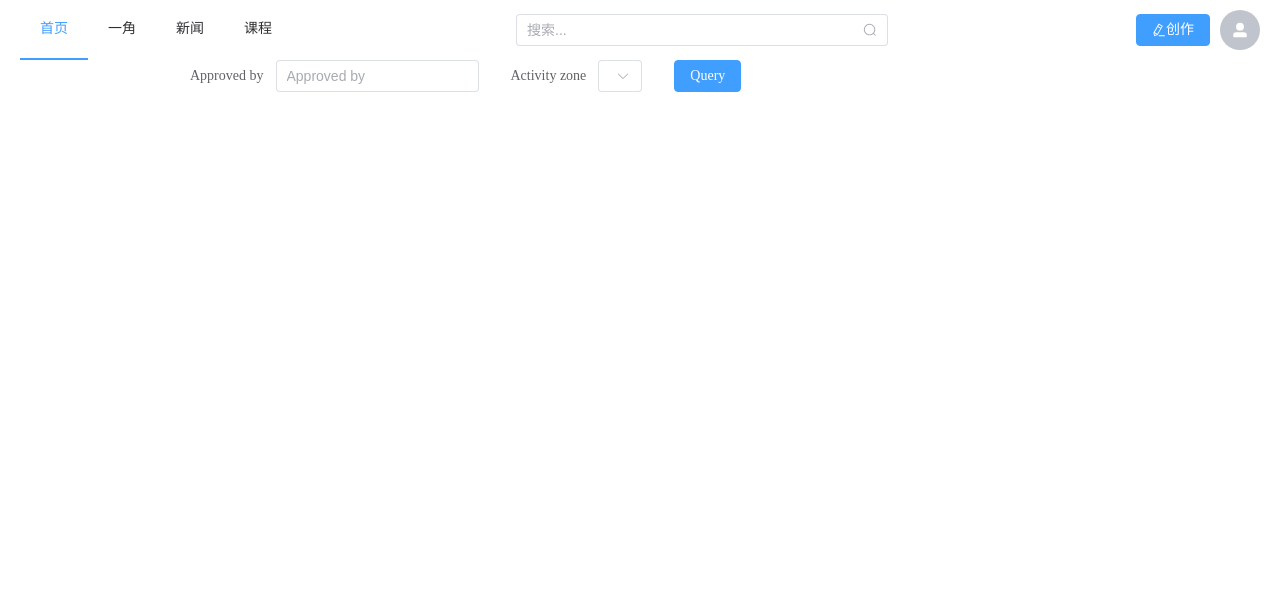
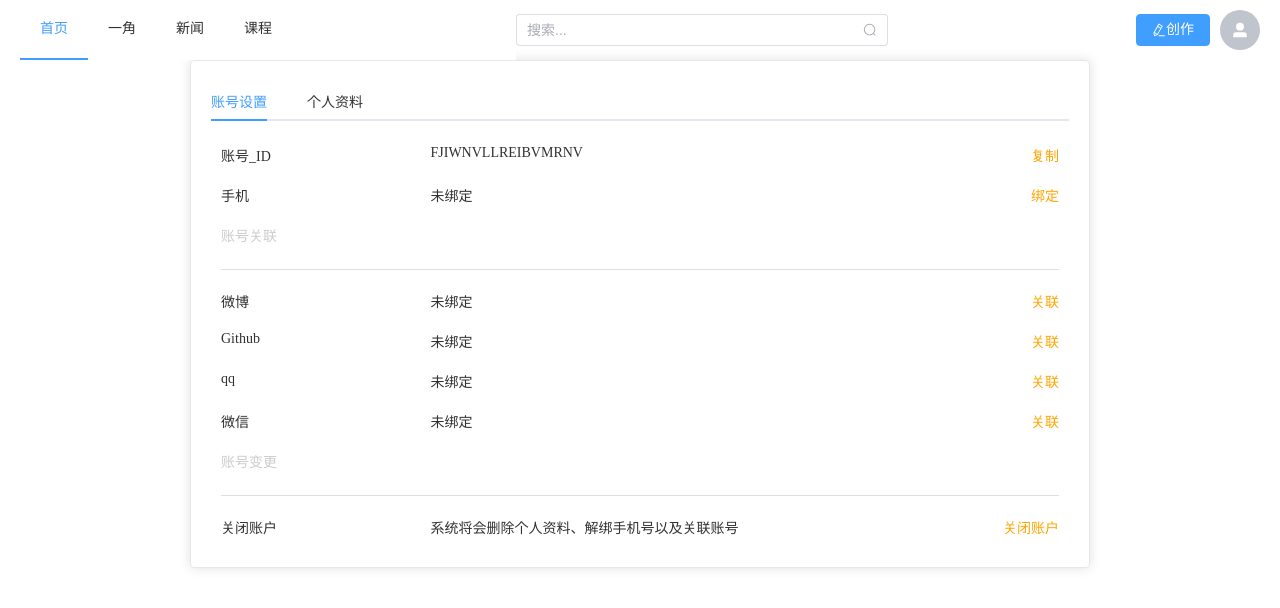
Before and after one commit to 410983459/find-project, a Vue app: page /#/setting in a window 1280 px wide. Shown: the top 608 px of the page. Built offline with nearby package versions, Linux system fonts and the light colour scheme; what @kangc/v-md-editor would draw is missing.

Commit message:
feat：添加账号设置组件模块

```diff
--- a/src/assets/css/reset.css
+++ b/src/assets/css/reset.css
@@ -323,3 +323,7 @@ a:hover img {
 .c-999 {
   color: #999;
 }
+
+.cp {
+  cursor: pointer;
+}
--- /dev/null
+++ b/src/components/settingInfo/accountSettings.vue
@@ -0,0 +1,46 @@
+<!--
+ * @Author: ZhouCong
+ * @Date: 2022-03-04 16:55:42
+ * @LastEditors: ZhouCong
+ * @LastEditTime: 2022-03-28 17:09:29
+ * @Description: file content
+ * @FilePath: \find-project\src\components\settingInfo\accountSettings.vue
+-->
+<template>
+  <div class="accountSetting">
+    <template v-for="item in listInfo" :key="item.key">
+      <el-row class="pa-2 fs-12" style="color: #ccc" v-if="item.subtitle">
+        <el-col :span="12">{{ item.subtitle }}</el-col>
+        <el-divider />
+      </el-row>
+      <el-row class="pa-2">
+        <el-col :span="6">{{ item.label }}</el-col>
+        <el-col :span="10">{{ item.init }}</el-col>
+        <el-col :span="8" class="ta-r cp" style="color: orange">{{
+          item.operate
+        }}</el-col>
+      </el-row>
+    </template>
+  </div>
+</template>
+<script lang="ts">
+import { listInfo } from "@/views/settingInfo/pageConfig";
+import { defineComponent, reactive } from "vue";
+
+export default defineComponent({
+  components: {},
+  setup() {
+    const state = reactive({
+      listInfo,
+    });
+    return { ...state };
+  },
+});
+</script>
+<style lang="less">
+.accountSetting {
+  .el-divider--horizontal {
+    margin-bottom: 0;
+  }
+}
+</style>
--- a/src/components/settingInfo/settingInfoFrom.vue
+++ b/src/components/settingInfo/settingInfoFrom.vue
@@ -2,13 +2,28 @@
  * @Author: ZhouCong
  * @Date: 2022-03-04 16:55:42
  * @LastEditors: ZhouCong
- * @LastEditTime: 2022-03-04 17:43:36
+ * @LastEditTime: 2022-03-28 16:23:51
  * @Description: file content
  * @FilePath: \find-project\src\components\settingInfo\settingInfoFrom.vue
 -->
 <template>
   <div class="settingInfo mainBox mt-2">
-    <el-form :inline="true" :model="formInline" class="demo-form-inline">
+    <el-card class="box-card">
+      <div class="card-header">
+        <el-tabs
+          v-model="activeName"
+          class="demo-tabs"
+          @tab-click="handleClick"
+        >
+          <el-tab-pane label="账号设置" name="first">
+            <accountSettings></accountSettings>
+          </el-tab-pane>
+          <el-tab-pane label="个人资料" name="second">
+            <el-form
+              :inline="true"
+              :model="formInline"
+              class="demo-form-inline"
+            >
               <el-form-item label="Approved by">
                 <el-input
                   v-model="formInline.user"
@@ -16,7 +31,10 @@
                 ></el-input>
               </el-form-item>
               <el-form-item label="Activity zone">
-        <el-select v-model="formInline.region" placeholder="Activity zone">
+                <el-select
+                  v-model="formInline.region"
+                  placeholder="Activity zone"
+                >
                   <el-option label="Zone one" value="shanghai"></el-option>
                   <el-option label="Zone two" value="beijing"></el-option>
                 </el-select>
@@ -25,22 +43,32 @@
                 <el-button type="primary" @click="onSubmit">Query</el-button>
               </el-form-item>
             </el-form>
+          </el-tab-pane>
+        </el-tabs>
+      </div>
+    </el-card>
   </div>
 </template>
 <script lang="ts">
 import { defineComponent, reactive } from "vue";
+import accountSettings from "./accountSettings.vue";
 
 export default defineComponent({
-  components: {},
+  components: { accountSettings },
   setup() {
-    const formInline = reactive({
+    const state = reactive({
+      activeName: "first",
+      formInline: {
         user: "",
         region: "",
+        activeName: "first",
+      },
     });
     const onSubmit = () => {
       console.log("submit!");
     };
-    return { formInline, onSubmit };
+    const handleClick = () => {};
+    return { ...state, onSubmit, handleClick };
   },
 });
 </script>
--- /dev/null
+++ b/src/views/settingInfo/pageConfig.ts
@@ -0,0 +1,55 @@
+/*
+ * @Author: ZhouCong
+ * @Date: 2022-03-28 16:28:33
+ * @LastEditors: ZhouCong
+ * @LastEditTime: 2022-03-28 17:02:51
+ * @Description: file content
+ * @FilePath: \find-project\src\views\settingInfo\pageConfig.ts
+ */
+import { ListInfo } from '@/interface/basic'
+export const listInfo: ListInfo[] = [
+    {
+        label: '账号_ID',
+        key: 'id',
+        operate: '复制',
+        init: 'FJIWNVLLREIBVMRNV'
+    },
+    {
+        label: '手机',
+        key: 'phone',
+        operate: '绑定',
+        init: '未绑定'
+    },
+    {
+        label: '微博',
+        key: 'wb',
+        subtitle: '账号关联',
+        operate: '关联',
+        init: '未绑定'
+    },
+    {
+        label: 'Github',
+        key: 'git',
+        operate: '关联',
+        init: '未绑定'
+    },
+    {
+        label: 'qq',
+        key: 'qq',
+        operate: '关联',
+        init: '未绑定'
+    },
+    {
+        label: '微信',
+        key: 'wx',
+        operate: '关联',
+        init: '未绑定'
+    },
+    {
+        label: '关闭账户',
+        key: 'wx',
+        subtitle: '账号变更',
+        operate: '关闭账户',
+        init: '系统将会删除个人资料、解绑手机号以及关联账号'
+    },
+]
```
Also changed, not shown: src/interface/basic.ts (+6 -1 lines). Lines whose indentation alone changed are shown as unchanged.
